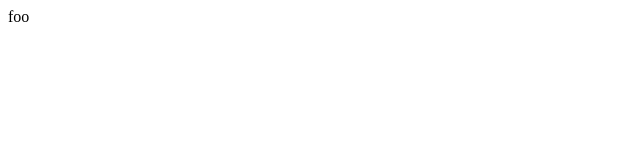
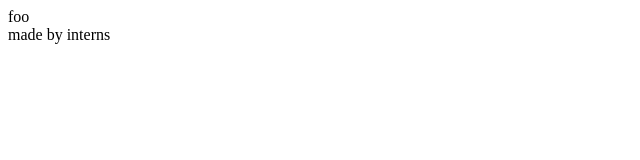
Before and after one commit to stocksweetie/git-sandbox, a plain HTML site: page index.html in a window 1280 px wide. Shown: the full height of the page, 0-640 px from the left. Drawn offline with Linux system fonts and the light colour scheme.

Commit message:
interns take credit

```diff
--- a/index.html
+++ b/index.html
@@ -1,3 +1,4 @@
 <bar>
     foo
 </bar>
+<footer>made by interns</footer>
```
